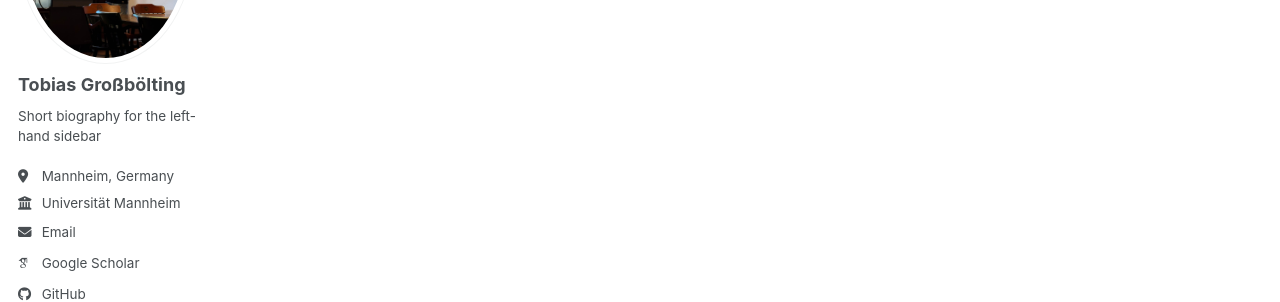
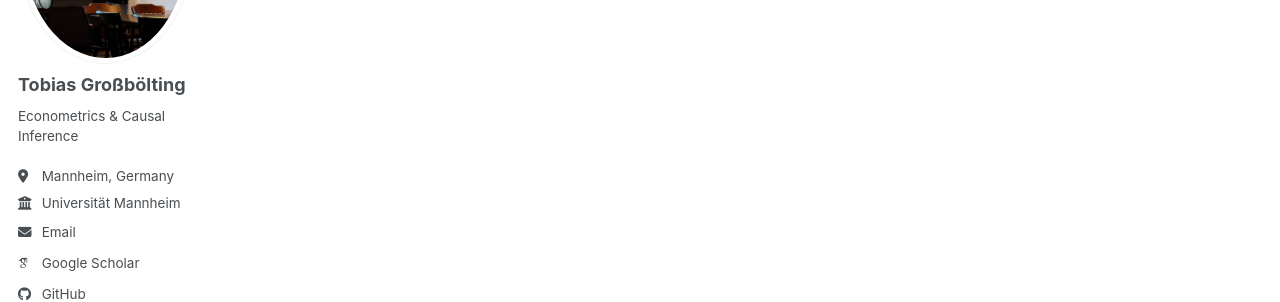
Before and after one commit to tgrossboelting/tgrossboelting.github.io, a Jekyll site: the page built from _pages/about.md, in a window 1280 px wide. Shown: the part 266-568 px from the top of the page. Built offline with Jekyll 4.4.1, drawn with Linux system fonts in a browser that asks for light colours; some web fonts are replaced; a script bundle is joined from its source files by our own code; library files that are not in the unit come from our copies.

Commit message:
updated shorthand bio

```diff
--- a/_config.yml
+++ b/_config.yml
@@ -26,7 +26,7 @@ author:
   avatar           : "GroßböltingTobiasYale.jpg"
   name             : "Tobias Großbölting"
   pronouns         : # example: "she/her"
-  bio              : "Short biography for the left-hand sidebar"
+  bio              : "Econometrics & Causal Inference"
   location         : "Mannheim, Germany"
   employer         : "Universität Mannheim"
   uri              : # URL
```
